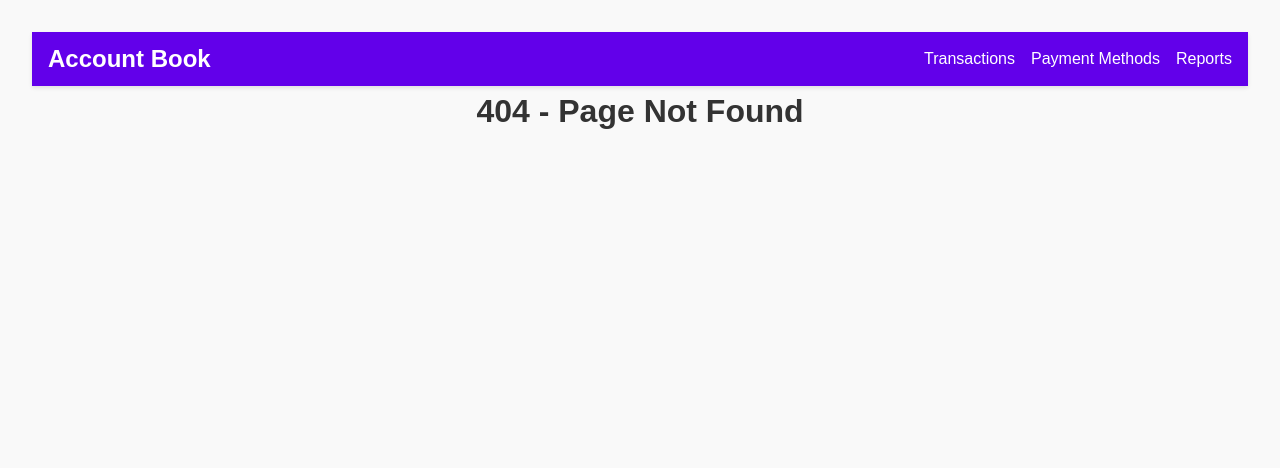
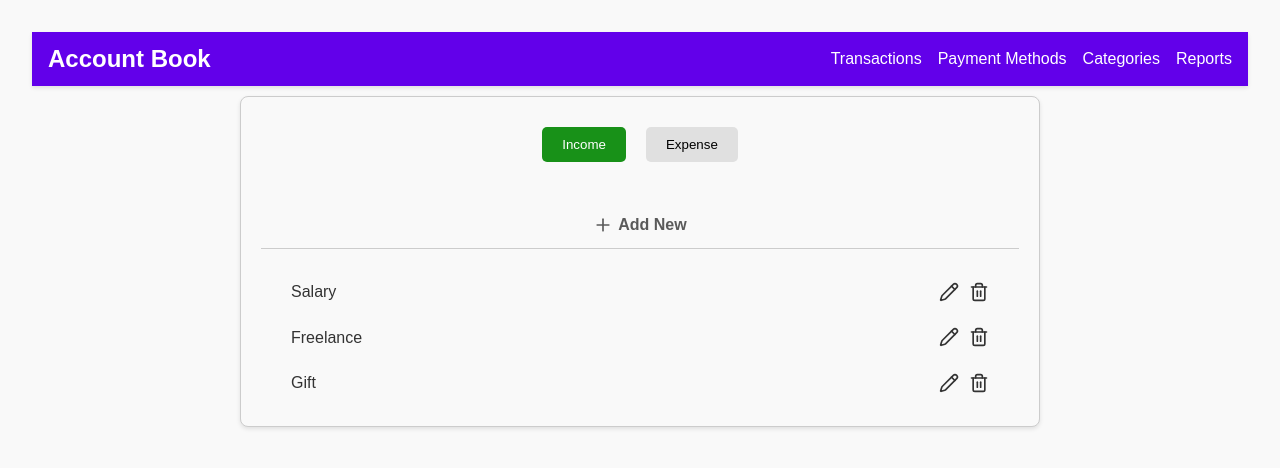
Before and after one commit to minhyeong-joe/account-book, a React (Vite) app in the folder client/: page /categories in a window 1280 px wide. Before the commit this address had no page. Shown: the top 468 px of the page. Built offline with nearby package versions, Linux system fonts and the light colour scheme.

Commit message:
finished basic look and features (add, edit, delete)

```diff
--- a/client/src/App.jsx
+++ b/client/src/App.jsx
@@ -5,6 +5,7 @@ import TransactionDetail from './pages/TransactionDetail';
 import Reports from './pages/Reports';
 import PaymentMethods from './pages/PaymentMethods';
 import PaymentMethodDetail from './pages/PaymentMethodDetail';
+import Categories from './pages/Categories';
 import NotFound from './pages/NotFound';
 import { Navbar } from './components';
 
@@ -19,6 +20,7 @@ function App() {
         <Route path="/payment-methods" element={<PaymentMethods />} />
         <Route path="/payment-method/:id" element={<PaymentMethodDetail />} />
         <Route path="/payment-method/new" element={<PaymentMethodDetail />} />
+        <Route path="/categories" element={<Categories />} />
         <Route path="/reports" element={<Reports />} />
         <Route path="*" element={<NotFound />} />
       </Routes>
--- /dev/null
+++ b/client/src/components/EditableListItem.jsx
@@ -0,0 +1,60 @@
+import { useState } from 'react';
+
+import { Pencil, Trash2, Check, X } from 'lucide-react';
+
+import '../styles/common.css';
+
+const EditableListItem = ({ item, onEdit, onDelete, editMode: initialEditMode = false }) => {
+    const [editMode, setEditMode] = useState(initialEditMode);
+    const [newName, setNewName] = useState(item.name);
+
+    const handleEdit = () => {
+        setEditMode(true);
+        setNewName(item.name); // Reset to original name when entering edit mode
+    };
+
+    const handleDelete = () => {
+        onDelete(item);
+    };
+
+    const handleConfirm = () => {
+        console.log('Confirm clicked!');
+        console.log(item);
+        console.log(newName);
+        onEdit(newName);
+        setEditMode(false);
+    };
+
+    const handleCancel = () => {
+        console.log('Cancel clicked!');
+        setEditMode(false);
+        setNewName(item.name); // Reset to original name when canceling
+    };
+
+    return (
+        <li className='list-item'>
+            {editMode ? (
+                <input
+                    type="text"
+                    value={newName}
+                    onChange={(e) => setNewName(e.target.value)}
+                />
+            ) : (
+                <span>{item.name}</span> // Display original name when not in edit mode
+            )}
+            <div className="edit-and-delete-group">
+                {editMode ? (
+                    <>
+                        <Check size={20} className="confirm-icon" onClick={handleConfirm} />
+                        <X size={20} className="cancel-icon" onClick={handleCancel} />
+                    </>
+                ) : (<>
+                    <Pencil size={20} className="edit-icon" onClick={handleEdit} />
+                    <Trash2 size={20} className="delete-icon" onClick={handleDelete} />
+                </>)}
+            </div>
+        </li>
+    );
+}
+
+export default EditableListItem;
--- a/client/src/components/Navbar.jsx
+++ b/client/src/components/Navbar.jsx
@@ -9,6 +9,7 @@ const Navbar = () => {
       <ul className="navbar-links">
         <li><Link to="/">Transactions</Link></li>
         <li><Link to="/payment-methods">Payment Methods</Link></li>
+        <li><Link to ="/categories">Categories</Link></li>
         <li><Link to="/reports">Reports</Link></li>
       </ul>
     </nav>
--- /dev/null
+++ b/client/src/pages/Categories.jsx
@@ -0,0 +1,92 @@
+import { useState, useEffect } from 'react';
+import { Plus } from 'lucide-react';
+
+import Card from '../components/Card';
+import EditableListItem from '../components/EditableListItem';
+
+import '../styles/Categories.css';
+import '../styles/common.css';
+
+import { mockCategories } from '../lib/mockTransactions';
+
+const Categories = () => {
+    const [transactionType, setTransactionType] = useState('income'); // Default to 'income'
+    const [categories, setCategories] = useState([]);
+
+    console.log(categories);
+
+    useEffect(() => {
+        // Fetch categories based on the selected transaction type
+        // This is a placeholder for actual API call
+        const categories = mockCategories.filter(category => category.type === transactionType);
+        setCategories(categories);
+    }, [transactionType]);
+
+    const handleAddNew = () => {
+        // Determine the next available ID as a string
+        const nextId = (Math.max(...mockCategories.map(category => parseInt(category.id, 10)), 0) + 1).toString();
+
+        // Create a new category with default values
+        const newCategory = {
+            id: nextId,
+            name: '', // Empty name for user input
+            type: transactionType, // Current transaction type
+        };
+
+        // Add the new category to the list
+        setCategories([...categories, newCategory]);
+    }
+
+    const handleEdit = (category, newName) => {
+        // Update the category name
+        const updatedCategories = categories.map(item =>
+            item.id === category.id ? { ...item, name: newName } : item
+        );
+        setCategories(updatedCategories);
+    }
+
+    const handleDelete = (category) => {
+        // Logic to delete a category
+        const updatedCategories = categories.filter(item => item.id !== category.id);
+        setCategories(updatedCategories);
+        console.log('Delete Category clicked!');
+    }
+
+    return (
+        <Card className='narrow-card'>
+            <div className='header transaction-type-btn-group'>
+                <button
+                    className={`transaction-type-btn income-btn ${transactionType === 'income' ? 'active' : ''}`}
+                    onClick={() => setTransactionType('income')}
+                >
+                    Income
+                </button>
+                <button
+                    className={`transaction-type-btn expense-btn ${transactionType === 'expense' ? 'active' : ''}`}
+                    onClick={() => setTransactionType('expense')}
+                >
+                    Expense
+                </button>
+            </div>
+            <div className='card-header'>
+                <span className='add-category-btn' onClick={handleAddNew}>
+                    <Plus size={20} className='add-category-icon' />
+                    <span className='add-category-text'>Add New</span>
+                </span>
+            </div>
+            <ul className='list-with-edit-and-delete'>
+                {categories.map(category => (
+                    <EditableListItem
+                        key={category.id}
+                        item={category}
+                        editMode={category.name === ''} // Set editMode to true for new categories
+                        onEdit={(newName) => handleEdit(category, newName)}
+                        onDelete={() => handleDelete(category)}
+                    />
+                ))}
+            </ul>
+        </Card>
+    );
+}
+
+export default Categories;
--- a/client/src/pages/PaymentMethodDetail.jsx
+++ b/client/src/pages/PaymentMethodDetail.jsx
@@ -6,7 +6,7 @@ import Card from '../components/Card';
 import { formatCardNumber, sanitizeCardNumber } from '../lib/utils';
 
 import '../styles/Form.css';
-import '../styles/PaymentMethodDetail.css';
+import '../styles/common.css';
 
 import { mockPaymentTypes } from '../lib/mockTransactions';
 
@@ -100,7 +100,7 @@ const PaymentMethodDetail = () => {
     }
 
     return (
-        <Card className="payment-method-detail-card">
+        <Card className="narrow-card">
             <form onSubmit={handleSubmit(onSubmit)} className="payment-method-detail-form form">
                 <label>
                     Name:
--- a/client/src/pages/PaymentMethods.jsx
+++ b/client/src/pages/PaymentMethods.jsx
@@ -7,7 +7,7 @@ import Card from '../components/Card';
 import { groupPaymentMethodsByType } from '../lib/utils';
 import { mockPaymentMethods, mockPaymentTypes } from '../lib/mockTransactions';
 
-import '../styles/PaymentMethods.css';
+import '../styles/common.css';
 
 const PaymentMethods = () => {
     const groupedPaymentMethods = groupPaymentMethodsByType(mockPaymentMethods);
@@ -26,16 +26,16 @@ const PaymentMethods = () => {
     return (
         <div>
             {mockPaymentTypes.map(type => (
-                <Card key={type.id} className='payment-methods-card'>
+                <Card key={type.id} className='narrow-card'>
                     <div className='card-header'>
                         <h2>{type.name}</h2>
                         <Link to={`/payment-method/new`} state={{ paymentMethod: { type: type }}} className='add-payment-method-link'>
                             <Plus size={20} className='add-payment-btn' />
                         </Link>
                     </div>
-                    <ul className='payment-methods-list'>
+                    <ul className='list-with-edit-and-delete'>
                         {paymentMethods[type.id]?.map(method => (
-                            <li key={method.id} className='payment-methods-item'>
+                            <li key={method.id} className='list-item'>
                                 <span>{method.name}</span>
                                 <div className="edit-and-delete-group">
                                     <Link to={`/payment-method/${method.id}`} state={{ paymentMethod: method }} className="edit-link">
--- a/client/src/pages/TransactionDetail.jsx
+++ b/client/src/pages/TransactionDetail.jsx
@@ -2,10 +2,12 @@ import { useState, useMemo } from 'react';
 import { useNavigate, useLocation } from 'react-router-dom';
 import { useForm } from 'react-hook-form';
 
+import Card from '../components/Card';
 import { mockCategories, mockPaymentMethods } from '../lib/mockTransactions';
 
 import '../styles/Form.css';
 import '../styles/TransactionDetail.css';
+import '../styles/common.css';
 
 const TransactionDetail = () => {
     const navigate = useNavigate();
@@ -45,8 +47,8 @@ const TransactionDetail = () => {
     };
 
     return (
-        <div className="transaction-detail-page">
-            <div className="header">
+        <Card className="narrow-card">
+            <div className="header transaction-type-btn-group">
                 <button
                     className={`transaction-type-btn income-btn ${transactionType === 'income' ? 'active' : ''}`}
                     onClick={() => setTransactionType('income')}
@@ -142,7 +144,7 @@ const TransactionDetail = () => {
                 </div>
             </form>
 
-        </div>
+        </Card>
     );
 };
 
--- /dev/null
+++ b/client/src/styles/Categories.css
@@ -0,0 +1,16 @@
+.card-header {
+    display: flex;
+    justify-content: center;;
+}
+
+.add-category-btn {
+    opacity: 0.8;
+    transition: opacity 0.15s ease-in-out;
+    display: flex;
+    align-items: center;
+    gap: 5px;
+    cursor: pointer;
+    &:hover {
+        opacity: 1;
+    }
+}
--- a/client/src/styles/PaymentMethodDetail.css
+++ /dev/null
@@ -1,4 +0,0 @@
-.payment-method-detail-card {
-    max-width: 800px;
-    margin: 10px auto;
-}
--- a/client/src/styles/PaymentMethods.css
+++ /dev/null
@@ -1,30 +0,0 @@
-.payment-methods-card {
-    max-width: 800px;
-    margin: 10px auto;
-}
-
-.payment-methods-list {
-    padding: 10px 30px;
-}
-
-.payment-methods-item {
-    display: flex;
-    justify-content: space-between;
-    align-items: center;
-    padding: 10px 0;
-}
-
-.edit-and-delete-group {
-    display: flex;
-    gap: 10px;
-    & svg {
-        cursor: pointer;
-        transition: all 0.15s ease-in-out;
-        &.edit-icon:hover {
-            color: #007bff;
-        }
-        &.delete-icon:hover {
-            color: #dc3545;
-        }
-    }
-}
--- a/client/src/styles/TransactionDetail.css
+++ b/client/src/styles/TransactionDetail.css
@@ -1,45 +1,3 @@
-.transaction-detail-page {
-    max-width: 800px;
-    margin: 20px auto;
-    padding: 20px;
-    background-color: #f9f9f9;
-    border-radius: 8px;
-    box-shadow: 0 2px 4px rgba(0, 0, 0, 0.1);
-}
-
-.transaction-type-btn {
-    padding: 10px 20px;
-    border: none;
-    border-radius: 5px;
-    cursor: pointer;
-    background-color: #e0e0e0;
-    transition: background-color 0.3s;
-}
-
-.transaction-type-btn {
-    &.income-btn.active {
-        background-color: rgb(24, 145, 24);
-        color: white;
-        cursor: default;
-    }
-    &.expense-btn.active {
-        background-color: rgb(235, 103, 85);
-        color: white;
-        cursor: default;
-    }
-}
-
-.transaction-type-btn:hover {
-    background-color: #d0d0d0;
-}
-
-.transaction-detail-page .header {
-    display: flex;
-    justify-content: center; /* Center align the buttons */
-    gap: 20px; /* Add spacing between buttons */
-    margin-bottom: 20px; /* Add some spacing below the header */
-}
-
 .currency-input {
     display: flex;
     align-items: center;
--- /dev/null
+++ b/client/src/styles/common.css
@@ -0,0 +1,73 @@
+.narrow-card {
+    max-width: 800px;
+    margin: 10px auto;
+}
+
+.transaction-type-btn-group {
+    display: flex;
+    justify-content: center; /* Center align the buttons */
+    gap: 20px; /* Add spacing between buttons */
+    margin-bottom: 20px; /* Add some spacing below the header */
+}
+
+.transaction-type-btn {
+    padding: 10px 20px;
+    border: none;
+    border-radius: 5px;
+    cursor: pointer;
+    background-color: #e0e0e0;
+    transition: background-color 0.3s;
+    &.income-btn.active {
+        background-color: rgb(24, 145, 24);
+        color: white;
+        cursor: default;
+    }
+    &.expense-btn.active {
+        background-color: rgb(235, 103, 85);
+        color: white;
+        cursor: default;
+    }
+    &:hover {
+        background-color: #d0d0d0;
+    }
+}
+
+.list-with-edit-and-delete {
+    padding: 10px 30px;
+    & .list-item {
+        display: flex;
+        justify-content: space-between;
+        align-items: center;
+        padding: 10px 0;
+    }
+    & .edit-and-delete-group {
+        display: flex;
+        gap: 10px;
+        & svg {
+            cursor: pointer;
+            transition: all 0.15s ease-in-out;
+            &.edit-icon:hover {
+                color: #007bff;
+            }
+            &.delete-icon:hover {
+                color: #dc3545;
+            }
+        }
+    }
+}
+
+.confirm-icon {
+    cursor: pointer;
+    transition: all 0.15s ease-in-out;
+    &:hover {
+        color: rgb(24, 145, 24);
+    }
+}
+
+.cancel-icon {
+    cursor: pointer;
+    transition: all 0.15s ease-in-out;
+    &:hover {
+        color: #dc3545;
+    }
+}
```
